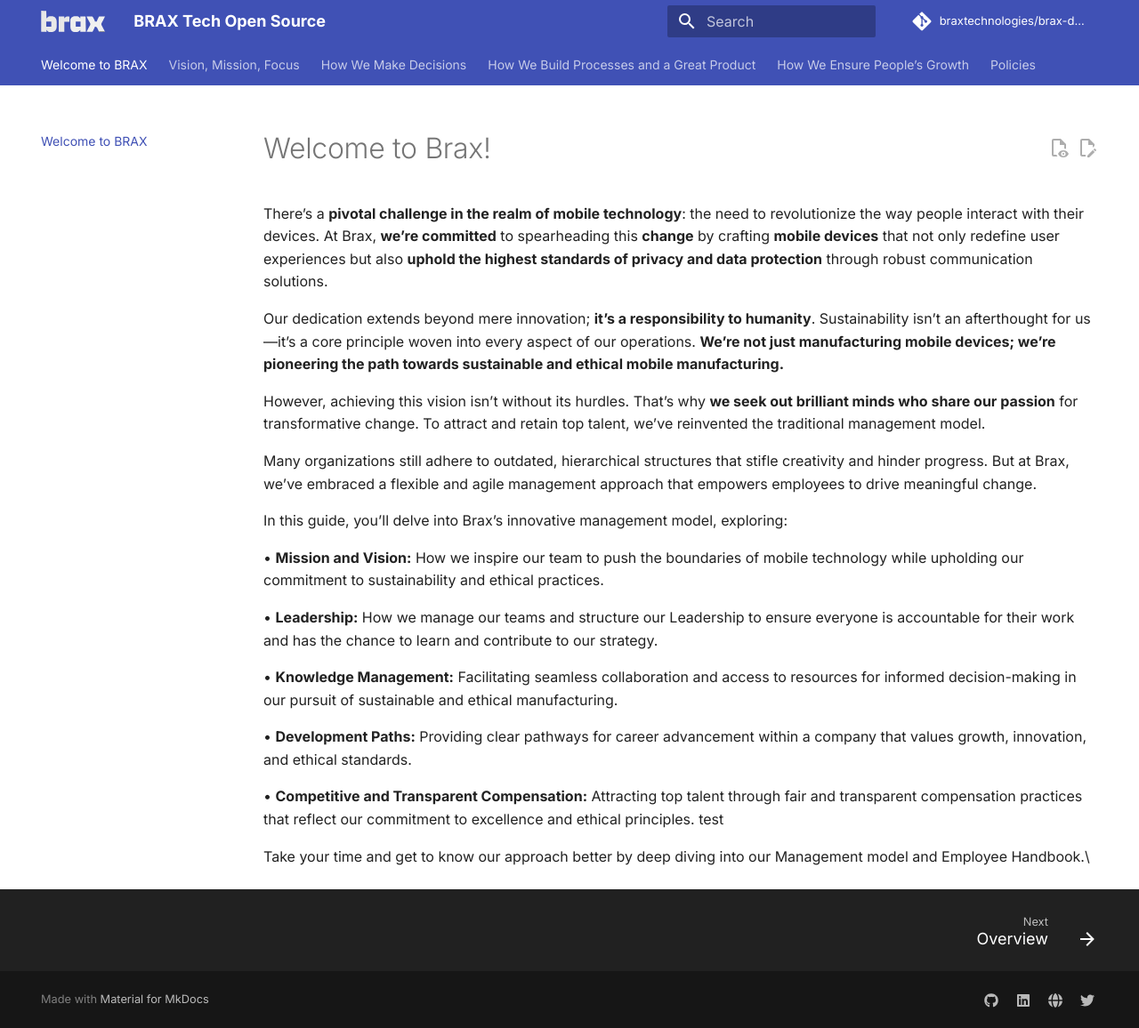
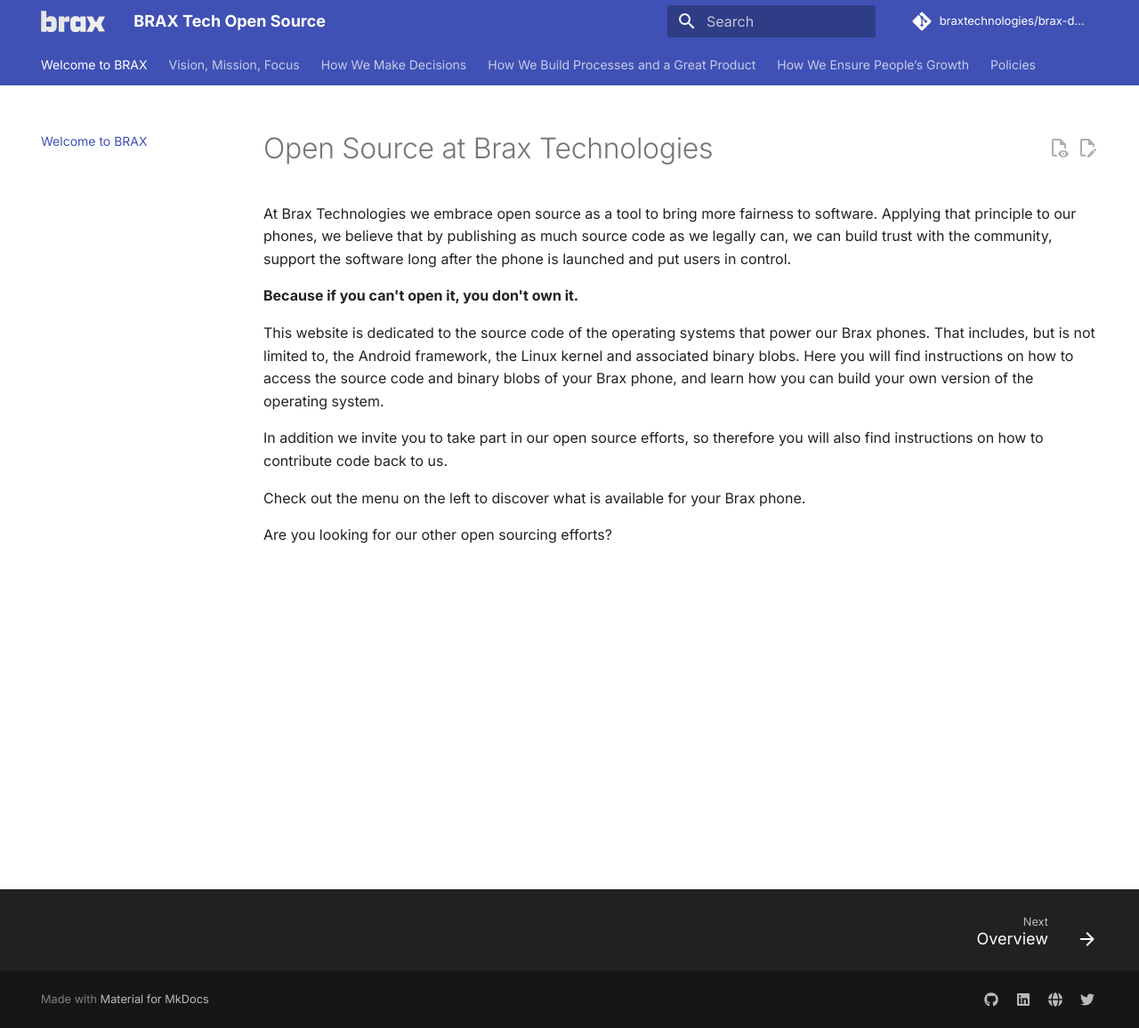
Before and after one commit to braxtechnologies/brax-docs, an MkDocs documentation site: the page built from docs/index.md, in a window 1280 px wide and 1156 px high. Shown: the whole window at 89% size. Built offline with MkDocs 1.6.1 and Material for MkDocs 9.7.7, drawn with Linux system fonts in a browser that asks for light colours; comment, search, counter and statistics services are not loaded.

Commit message:
Change index description

```diff
--- a/docs/index.md
+++ b/docs/index.md
@@ -1,24 +1,13 @@
-# Welcome to Brax!
+# Open Source at Brax Technologies
 
-There’s a **pivotal challenge in the realm of mobile technology**: the need to revolutionize the way people interact with their devices. At Brax, **we’re committed** to spearheading this **change** by crafting **mobile devices** that not only redefine user experiences but also **uphold the highest standards of privacy and data protection** through robust communication solutions.
+At Brax Technologies we embrace open source as a tool to bring more fairness to software. Applying that principle to our phones, we believe that by publishing as much source code as we legally can, we can build trust with the community, support the software long after the phone is launched and put users in control.
 
-Our dedication extends beyond mere innovation; **it’s a responsibility to humanity**. Sustainability isn’t an afterthought for us—it’s a core principle woven into every aspect of our operations. **We’re not just manufacturing mobile devices; we’re pioneering the path towards sustainable and ethical mobile manufacturing.**
+**Because if you can't open it, you don't own it.**
 
-However, achieving this vision isn’t without its hurdles. That’s why **we seek out brilliant minds who share our passion** for transformative change. To attract and retain top talent, we’ve reinvented the traditional management model.
+This website is dedicated to the source code of the operating systems that power our Brax phones. That includes, but is not limited to, the Android framework, the Linux kernel and associated binary blobs. Here you will find instructions on how to access the source code and binary blobs of your Brax phone, and learn how you can build your own version of the operating system.
 
-Many organizations still adhere to outdated, hierarchical structures that stifle creativity and hinder progress. But at Brax, we’ve embraced a flexible and agile management approach that empowers employees to drive meaningful change.
+In addition we invite you to take part in our open source efforts, so therefore you will also find instructions on how to contribute code back to us.
 
-In this guide, you’ll delve into Brax’s innovative management model, exploring:
+Check out the menu on the left to discover what is available for your Brax phone.
 
-• **Mission and Vision:** How we inspire our team to push the boundaries of mobile technology while upholding our commitment to sustainability and ethical practices.
-
-• **Leadership:** How we manage our teams and structure our Leadership to ensure everyone is accountable for their work and has the chance to learn and contribute to our strategy.
-
-• **Knowledge Management:** Facilitating seamless collaboration and access to resources for informed decision-making in our pursuit of sustainable and ethical manufacturing.
-
-• **Development Paths:** Providing clear pathways for career advancement within a company that values growth, innovation, and ethical standards.
-
-• **Competitive and Transparent Compensation:** Attracting top talent through fair and transparent compensation practices that reflect our commitment to excellence and ethical principles. test
-
-
-Take your time and get to know our approach better by deep diving into our Management model and Employee Handbook.\\
+Are you looking for our other open sourcing efforts?
--- a/mkdocs.yml
+++ b/mkdocs.yml
@@ -107,6 +107,8 @@ plugins:
   - glightbox
   - minify:
       minify_html: true
+  - live-edit
+
 
 extra:
   social:
```
